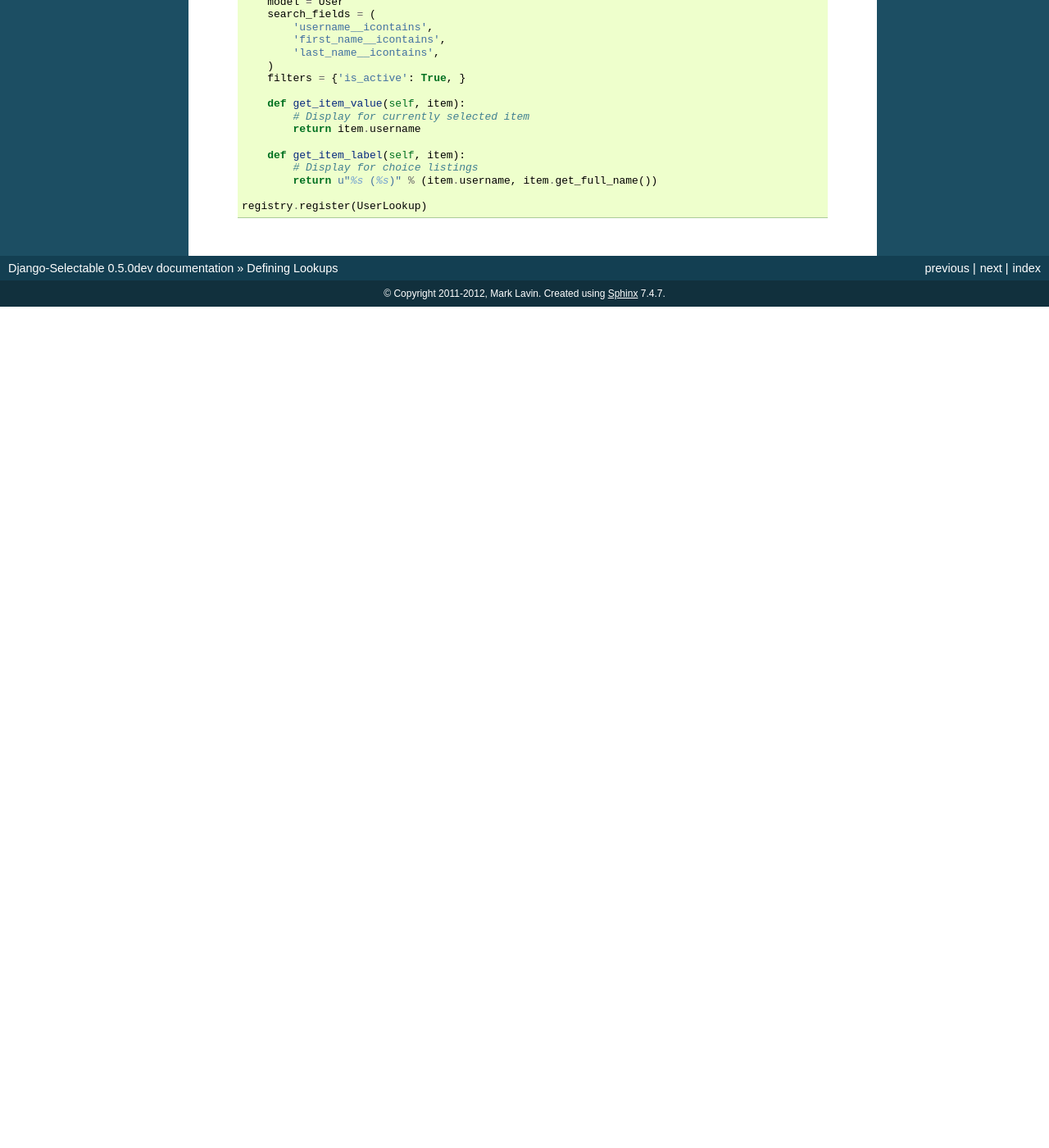
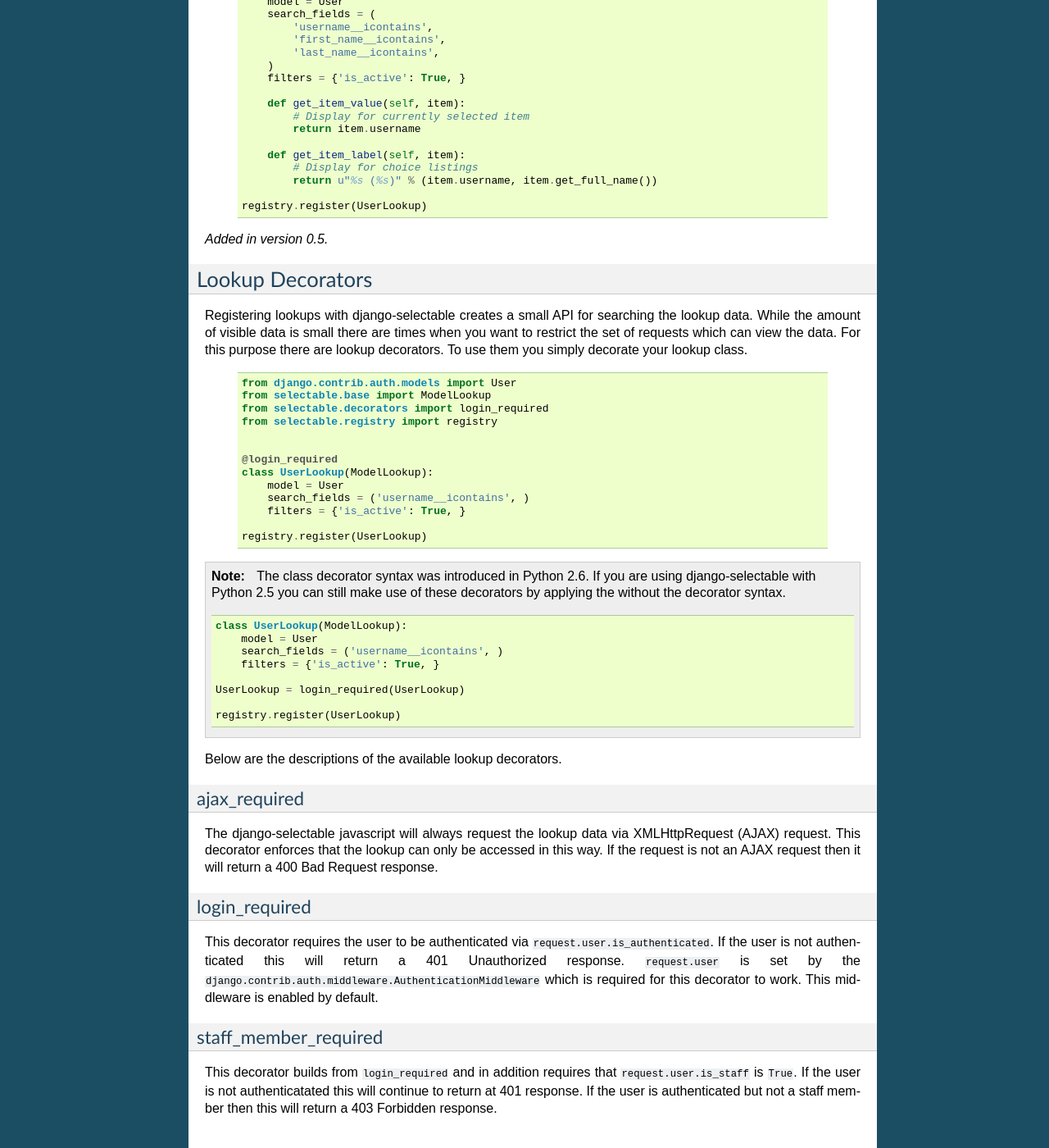
Before and after one commit to mlavin/django-selectable, a Sphinx documentation site: the page built from docs/lookups.rst, in a window 1280 px wide and 1400 px high, scrolled down 2397 px. Shown: the whole window at 82% size. Built offline with Sphinx 7.4.7, drawn with Linux system fonts in a browser that asks for light colours; before the commit the page ends 2771 px from its top, so only the background shows below that; some of the changed text lies outside the part shown.

Commit message:
Initial documentation/release notes on lookup decorators. Fixes #44.
--HG--
branch : lookup-mixins
extra : close : 1

```diff
--- a/docs/lookups.rst
+++ b/docs/lookups.rst
@@ -168,3 +168,77 @@ model.
                 return u"%s (%s)" % (item.username, item.get_full_name())
 
         registry.register(UserLookup)
+
+
+.. versionadded:: 0.5
+
+.. _LookupDecorators
+
+Lookup Decorators
+--------------------------------------
+
+Registering lookups with django-selectable creates a small API for searching the
+lookup data. While the amount of visible data is small there are times when you want
+to restrict the set of requests which can view the data. For this purpose there are
+lookup decorators. To use them you simply decorate your lookup class.
+
+    .. code-block:: python
+
+        from django.contrib.auth.models import User
+        from selectable.base import ModelLookup
+        from selectable.decorators import login_required
+        from selectable.registry import registry
+
+
+        @login_required
+        class UserLookup(ModelLookup):
+            model = User
+            search_fields = ('username__icontains', )
+            filters = {'is_active': True, }
+
+        registry.register(UserLookup)
+
+.. note::
+
+    The class decorator syntax was introduced in Python 2.6. If you are using
+    django-selectable with Python 2.5 you can still make use of these decorators
+    by applying the without the decorator syntax.
+
+    .. code-block:: python
+
+        class UserLookup(ModelLookup):
+            model = User
+            search_fields = ('username__icontains', )
+            filters = {'is_active': True, }
+
+        UserLookup = login_required(UserLookup)
+
+        registry.register(UserLookup)
+
+Below are the descriptions of the available lookup decorators.
+
+
+ajax_required
+______________________________________
+
+The django-selectable javascript will always request the lookup data via
+XMLHttpRequest (AJAX) request. This decorator enforces that the lookup can only
+be accessed in this way. If the request is not an AJAX request then it will return
+a 400 Bad Request response.
+
+
+login_required
+______________________________________
+
+This decorator requires the user to be authenticated via ``request.user.is_authenticated``.
+If the user is not authenticated this will return a 401 Unauthorized response.
+``request.user`` is set by the ``django.contrib.auth.middleware.AuthenticationMiddleware``
+which is required for this decorator to work. This middleware is enabled by default.
+
+staff_member_required
+______________________________________
+
+This decorator builds from ``login_required`` and in addition requires that
+``request.user.is_staff`` is ``True``. If the user is not authenticatated this will
+continue to return at 401 response. If the user is authenticated but not a staff member
+then this will return a 403 Forbidden response.
--- a/docs/releases.rst
+++ b/docs/releases.rst
@@ -8,6 +8,7 @@ Features
 _________________
 
 - Template tag to add necessary jQuery and jQuery UI libraries. Thanks to Rick Testore.
+- :ref:`Lookup decorators <LookupDecorators>` for requiring user authentication or staff access to use the lookup .
 
 Backwards Incompatible Changes
 ________________________________
```
